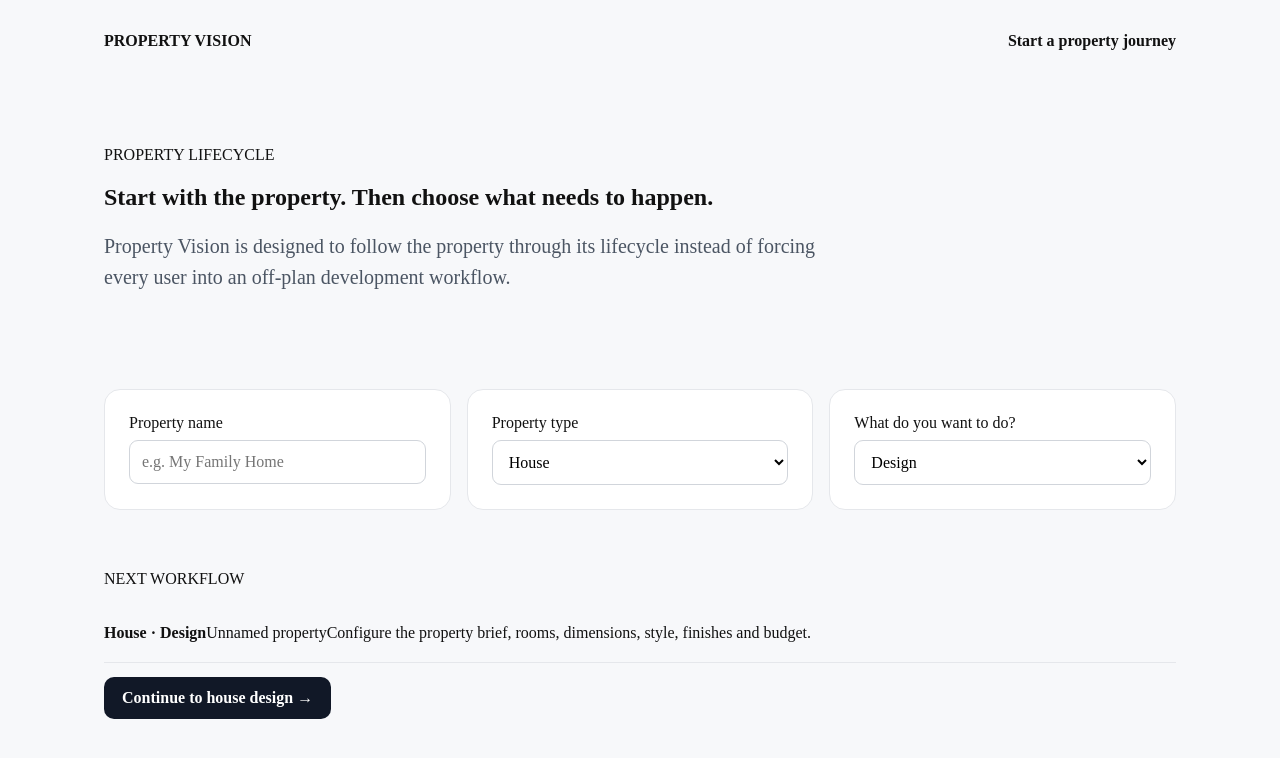
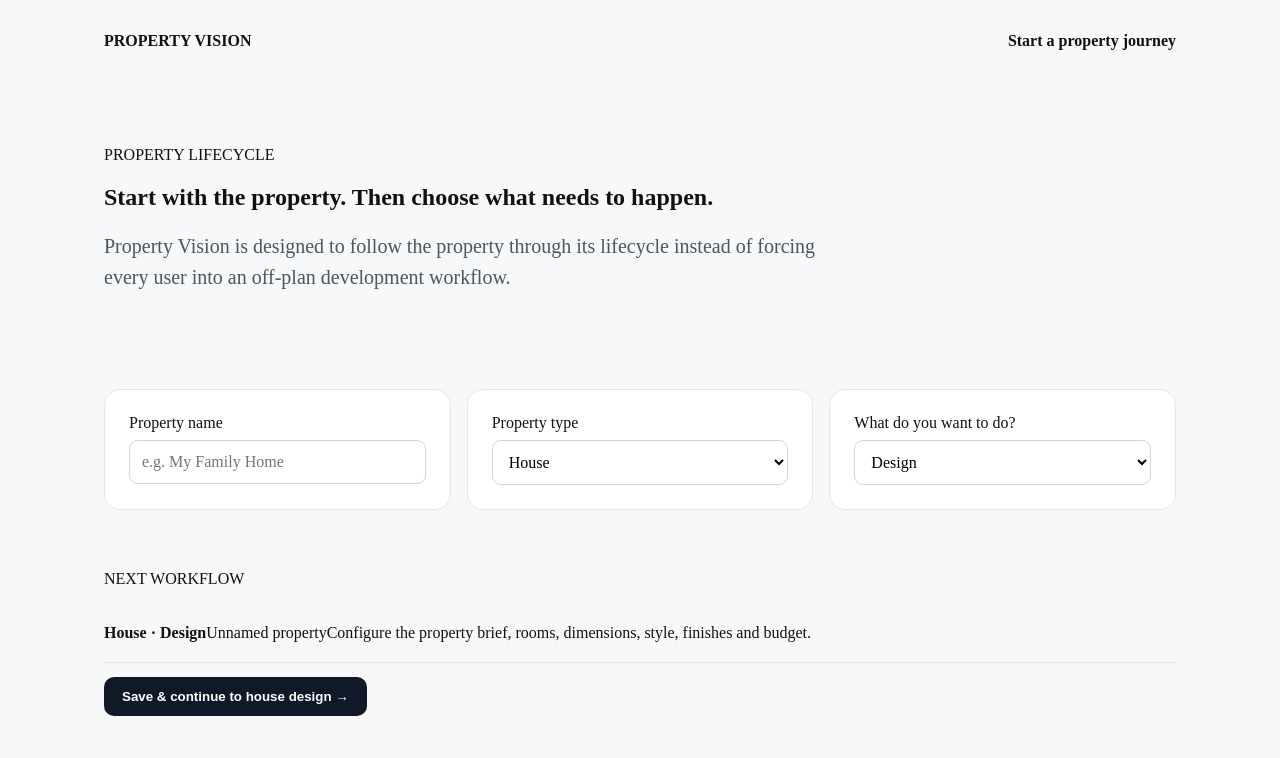
Before and after one commit to stpeter614-netizen/property-vision, a Next.js app: page /property/start in a window 1280 px wide. Shown: the top 758 px of the page. Built offline with nearby package versions, Linux system fonts and the light colour scheme.

Commit message:
Persist property start and continue lifecycle journey

```diff
--- a/app/property/start/page.tsx
+++ b/app/property/start/page.tsx
@@ -9,6 +9,8 @@ export default function PropertyStart() {
   const [type,setType]=useState('House');
   const [stage,setStage]=useState('Design');
   const [name,setName]=useState('');
+  const [saving,setSaving]=useState(false);
+  const [error,setError]=useState('');
   const next = useMemo(() => {
     if (stage === 'Design') return 'Configure the property brief, rooms, dimensions, style, finishes and budget.';
     if (stage === 'Renovation') return 'Define the existing property, spaces, work required, materials and budget.';
@@ -19,25 +21,43 @@ export default function PropertyStart() {
     return 'Create the structured property record and continue into the selected workflow.';
   }, [stage]);
 
+  async function continueJourney() {
+    setError('');
+    const trimmed = name.trim();
+    if (!trimmed) { setError('Enter a property name to continue.'); return; }
+    setSaving(true);
+    try {
+      const response = await fetch('/api/property/start', {
+        method: 'POST',
+        headers: { 'Content-Type': 'application/json' },
+        body: JSON.stringify({ name: trimmed, type, stage })
+      });
+      const data = await response.json().catch(() => ({}));
+      if (!response.ok) throw new Error(data.error || 'Unable to save the property.');
+      const id = data.property?.id;
+      if (!id) throw new Error('Property was saved without an ID.');
+      const destination = stage === 'Design' ? '/design/house' : '/property/work';
+      window.location.href = destination + '?propertyRecordId=' + encodeURIComponent(id);
+    } catch (e) {
+      setError(e instanceof Error ? e.message : 'Unable to save the property.');
+      setSaving(false);
+    }
+  }
+
   return (
     <main className="shell">
       <nav className="nav"><a href="/">PROPERTY VISION</a><span>Start a property journey</span></nav>
-      <section className="hero">
-        <div>
-          <p className="eyebrow">PROPERTY LIFECYCLE</p>
-          <h1>Start with the property. Then choose what needs to happen.</h1>
-          <p className="lead">Property Vision is designed to follow the property through its lifecycle instead of forcing every user into an off-plan development workflow.</p>
-        </div>
-      </section>
+      <section className="hero"><div><p className="eyebrow">PROPERTY LIFECYCLE</p><h1>Start with the property. Then choose what needs to happen.</h1><p className="lead">Property Vision is designed to follow the property through its lifecycle instead of forcing every user into an off-plan development workflow.</p></div></section>
       <section className="grid">
-        <label className="card">Property name<input value={name} onChange={e=>setName(e.target.value)} placeholder="e.g. My Family Home" /></label>
+        <label className="card">Property name<input value={name} onChange={e=>setName(e.target.value)} placeholder="e.g. My Family Home" maxLength={120} /></label>
         <label className="card">Property type<select value={type} onChange={e=>setType(e.target.value)}>{types.map(x=><option key={x}>{x}</option>)}</select></label>
         <label className="card">What do you want to do?<select value={stage} onChange={e=>setStage(e.target.value)}>{stages.map(x=><option key={x}>{x}</option>)}</select></label>
       </section>
       <section>
         <p className="eyebrow">NEXT WORKFLOW</p>
         <div className="option"><strong>{type} · {stage}</strong><span>{name || 'Unnamed property'}</span><span>{next}</span></div>
-        <a className="button" href={stage === 'Design' ? '/design/house' : '/services'}>{stage === 'Design' ? 'Continue to house design →' : 'Explore the required services →'}</a>
+        {error && <p role="alert">{error}</p>}
+        <button className="button" type="button" onClick={continueJourney} disabled={saving}>{saving ? 'Saving property…' : stage === 'Design' ? 'Save & continue to house design →' : 'Save & continue to property work →'}</button>
       </section>
     </main>
   );
```
